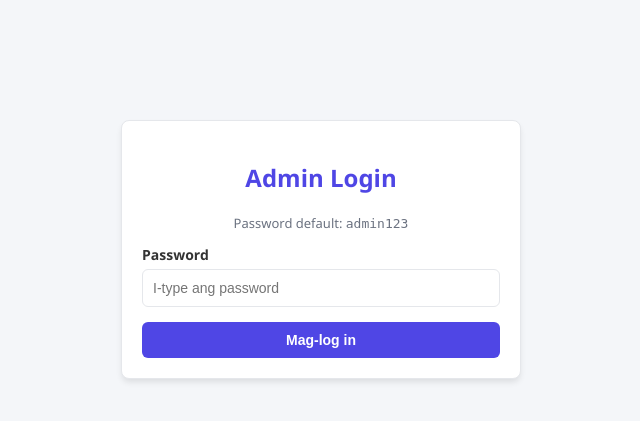
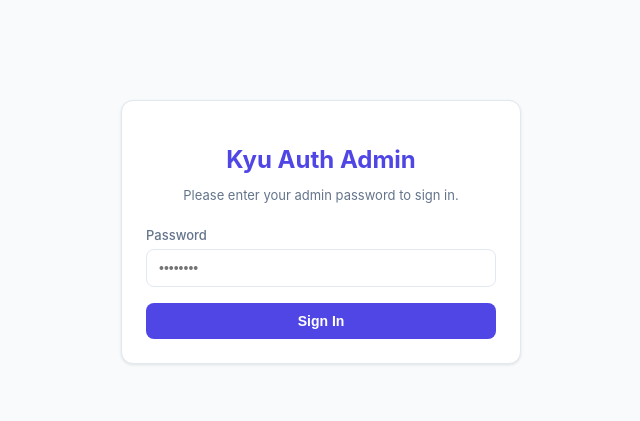
Before and after one commit to piemai/kyu-auth-api, a Flask app: page / in a window 1280 px wide. Shown: the top 421 px of the page, without its empty margins (319-959 px from the left). Run offline with Flask 3, Linux system fonts and the light colour scheme.

Commit message:
Update admin.html

```diff
--- a/templates/admin.html
+++ b/templates/admin.html
@@ -1,42 +1,48 @@
 <!DOCTYPE html>
-<html lang="tl">
+<html lang="en">
 <head>
     <meta charset="UTF-8">
     <meta name="viewport" content="width=device-width, initial-scale=1.0">
-    <title>Advanced Key Management Admin Panel</title>
+    <title>Kyu Auth - Admin Panel</title>
     <style>
         :root {
-            --bg-color: #f4f6f9;
+            --bg-color: #f8fafc;
             --card-bg: #ffffff;
-            --text-color: #333333;
+            --text-color: #1e293b;
+            --text-muted: #64748b;
             --primary-color: #4f46e5;
             --primary-hover: #4338ca;
             --danger-color: #ef4444;
             --danger-hover: #dc2626;
             --warning-color: #f59e0b;
             --warning-hover: #d97706;
-            --border-color: #e5e7eb;
-            --table-header: #f9fafb;
-            --code-bg: #f3f4f6;
+            --border-color: #e2e8f0;
+            --table-header: #f1f5f9;
+            --code-bg: #f1f5f9;
+            --badge-active-bg: #dcfce7;
+            --badge-active-text: #166534;
         }
 
         [data-theme="dark"] {
-            --bg-color: #111827;
-            --card-bg: #1f2937;
-            --text-color: #f9fafb;
+            --bg-color: #0f172a;
+            --card-bg: #1e293b;
+            --text-color: #f8fafc;
+            --text-muted: #94a3b8;
             --primary-color: #6366f1;
             --primary-hover: #4f46e5;
             --danger-color: #f87171;
             --danger-hover: #ef4444;
             --warning-color: #fbbf24;
             --warning-hover: #f59e0b;
-            --border-color: #374151;
-            --table-header: #374151;
-            --code-bg: #374151;
+            --border-color: #334155;
+            --table-header: #334155;
+            --code-bg: #334155;
+            --badge-active-bg: #064e3b;
+            --badge-active-text: #6ee7b7;
         }
 
         body {
-            font-family: 'Segoe UI', Tahoma, Geneva, Verdana, sans-serif;
+            font-family: 'Inter', 'Segoe UI', Tahoma, Geneva, Verdana, sans-serif;
             background-color: var(--bg-color);
             color: var(--text-color);
             margin: 0;
@@ -71,45 +83,75 @@
 
         .card {
             background-color: var(--card-bg);
-            border-radius: 8px;
-            box-shadow: 0 4px 6px -1px rgba(0, 0, 0, 0.1);
-            padding: 20px;
-            margin-bottom: 20px;
+            border-radius: 12px;
+            box-shadow: 0 1px 3px 0 rgba(0, 0, 0, 0.1);
+            padding: 24px;
+            margin-bottom: 24px;
             border: 1px solid var(--border-color);
         }
 
+        .card h3 {
+            margin-top: 0;
+            margin-bottom: 16px;
+            font-size: 16px;
+            font-weight: 600;
+        }
+
+        .form-grid {
+            display: grid;
+            grid-template-columns: 1fr 1fr;
+            gap: 16px;
+        }
+
+        @media (max-width: 600px) {
+            .form-grid {
+                grid-template-columns: 1fr;
+            }
+        }
+
         .form-group {
-            margin-bottom: 15px;
+            margin-bottom: 16px;
         }
 
         label {
             display: block;
-            margin-bottom: 5px;
-            font-weight: 600;
-            font-size: 14px;
+            margin-bottom: 6px;
+            font-weight: 500;
+            font-size: 13px;
+            color: var(--text-muted);
         }
 
-        input[type="text"], input[type="password"], input[type="date"] {
+        input[type="text"], input[type="password"], input[type="date"], select {
             width: 100%;
-            padding: 10px;
+            padding: 10px 12px;
             border: 1px solid var(--border-color);
-            border-radius: 6px;
+            border-radius: 8px;
             box-sizing: border-box;
             font-size: 14px;
             background-color: var(--card-bg);
             color: var(--text-color);
+            transition: border-color 0.2s;
+        }
+
+        input:focus, select:focus {
+            outline: none;
+            border-color: var(--primary-color);
         }
 
         button {
             background-color: var(--primary-color);
             color: white;
             border: none;
-            padding: 10px 15px;
-            border-radius: 6px;
+            padding: 10px 16px;
+            border-radius: 8px;
             cursor: pointer;
             font-weight: 600;
             font-size: 14px;
-            transition: background-color 0.2s;
+            transition: background-color 0.2s, transform 0.1s;
+        }
+
+        button:active {
+            transform: scale(0.98);
         }
 
         button:hover {
@@ -182,58 +242,63 @@
 <body data-theme="light">
 
     <!-- LOGIN SCREEN -->
-    <div id="loginScreen" class="container" style="max-width: 400px; margin-top: 100px;">
-        <div class="card">
-            <h2 style="text-align: center; color: var(--primary-color);">Admin Login</h2>
-            <p style="text-align: center; font-size: 13px; color: #6b7280;">Password default: <code>admin123</code></p>
-            <div class="form-group">
+    <div id="loginScreen" class="container" style="max-width: 400px; margin-top: 80px;">
+        <div class="card" style="text-align: center;">
+            <h2 style="color: var(--primary-color); margin-bottom: 8px;">Kyu Auth Admin</h2>
+            <p style="font-size: 13px; color: var(--text-muted); margin-bottom: 24px;">Please enter your admin password to sign in.</p>
+            <div class="form-group" style="text-align: left;">
                 <label for="loginPassword">Password</label>
-                <input type="password" id="loginPassword" placeholder="I-type ang password">
+                <input type="password" id="loginPassword" placeholder="••••••••" onkeypress="handleLoginEnter(event)">
             </div>
-            <button onclick="login()" style="width: 100%;">Mag-log in</button>
+            <button onclick="login()" style="width: 100%;">Sign In</button>
         </div>
     </div>
 
     <!-- MAIN ADMIN PANEL -->
     <div id="adminPanel" class="container hidden">
         <header>
-            <h1>Key Management Dashboard</h1>
+            <h1>⚡ Kyu Auth Dashboard</h1>
             <div class="header-actions">
-                <button class="btn-secondary" onclick="toggleTheme()">🌙 / ☀️ Mode</button>
+                <button class="btn-secondary" onclick="toggleTheme()">🌙 / ☀️</button>
                 <button class="btn-danger" onclick="logout()">Logout</button>
             </div>
         </header>
 
-        <!-- Form para sa Create / Update -->
+        <!-- Form for Create / Update -->
         <div class="card">
-            <h3 id="formTitle">Gumawa ng Bagong Key</h3>
-            <input type="hidden" id="editIndex" value="-1">
+            <h3 id="formTitle">Create New License Key</h3>
+            <input type="hidden" id="editKeyId" value="">
 
+            <div class="form-grid">
                 <div class="form-group">
-                <label for="keyOwner">Pangalan / May-ari</label>
-                <input type="text" id="keyOwner" placeholder="Hal. Juan Dela Cruz">
+                    <label for="keyOwner">Owner / Client Name</label>
+                    <input type="text" id="keyOwner" placeholder="e.g., John Doe">
                 </div>
                 <div class="form-group">
-                <label for="keyExpire">Expiration Date</label>
+                    <label for="keyExpire">Expiration Date (Optional)</label>
                     <input type="date" id="keyExpire">
-            </div>
-
-            <div style="display: flex; gap: 10px;">
-                <button id="saveBtn" onclick="saveKey()">Mag-generate / I-save</button>
-                <button id="cancelBtn" class="btn-secondary hidden" onclick="resetForm()">I-cancel</button>
                 </div>
             </div>
 
-        <!-- Listahan (Read & Delete / Edit) -->
+            <div style="display: flex; gap: 10px; margin-top: 8px;">
+                <button id="saveBtn" onclick="saveKey()">Generate Key</button>
+                <button id="cancelBtn" class="btn-secondary hidden" onclick="resetForm()">Cancel</button>
+            </div>
+        </div>
+
+        <!-- List (Read, Update, Delete) -->
         <div class="card">
-            <h3>Listahan ng mga Active Keys</h3>
+            <h3>License Keys List</h3>
+            <div class="table-responsive">
                 <table>
                     <thead>
                         <tr>
-                        <th>May-ari</th>
-                        <th>Key</th>
+                            <th>Owner</th>
+                            <th>License Key</th>
                             <th>Expiration</th>
-                        <th>Aksyon</th>
+                            <th>Device Bound</th>
+                            <th>Status</th>
+                            <th>Actions</th>
                         </tr>
                     </thead>
                     <tbody id="keyList">
@@ -242,24 +307,36 @@
                 </table>
             </div>
         </div>
+    </div>
 
     <script>
-        // Simple Auth & State Management
-        let keys = JSON.parse(localStorage.getItem('admin_keys_v2')) || [];
-        const DEFAULT_PASSWORD = "admin123";
+        let keys = [];
 
-        // Suriin kung naka-login na
         if (sessionStorage.getItem('is_logged_in') === 'true') {
             showAdminPanel();
         }
 
-        function login() {
-            const pass = document.getElementById('loginPassword').value;
-            if (pass === DEFAULT_PASSWORD) {
+        function handleLoginEnter(e) {
+            if (e.key === 'Enter') login();
+        }
+
+        async function login() {
+            const password = document.getElementById('loginPassword').value;
+            try {
+                const res = await fetch('/api/login', {
+                    method: 'POST',
+                    headers: { 'Content-Type': 'application/json' },
+                    body: JSON.stringify({ password })
+                });
+                const data = await res.json();
+                if (data.success) {
                     sessionStorage.setItem('is_logged_in', 'true');
                     showAdminPanel();
                 } else {
-                alert('Maling password! Subukan ang "admin123".');
+                    alert(data.message);
+                }
+            } catch (err) {
+                alert('Connection error with the server.');
             }
         }
 
@@ -273,96 +350,110 @@
         function showAdminPanel() {
             document.getElementById('loginScreen').classList.add('hidden');
             document.getElementById('adminPanel').classList.remove('hidden');
+            fetchKeys();
+        }
+
+        function toggleTheme() {
+            const body = document.body;
+            body.setAttribute('data-theme', body.getAttribute('data-theme') === 'light' ? 'dark' : 'light');
+        }
+
+        async function fetchKeys() {
+            try {
+                const res = await fetch('/api/keys');
+                const data = await res.json();
+                if (data.success) {
+                    keys = data.keys;
                     renderKeys();
                 }
-
-        // Theme Toggle
-        function toggleTheme() {
-            const body = document.body;
-            if (body.getAttribute('data-theme') === 'light') {
-                body.setAttribute('data-theme', 'dark');
-            } else {
-                body.setAttribute('data-theme', 'light');
+            } catch (err) {
+                console.error('Error fetching keys:', err);
             }
         }
 
-        // CRUD Operations
         function renderKeys() {
             const keyListElement = document.getElementById('keyList');
             keyListElement.innerHTML = '';
 
             if (keys.length === 0) {
-                keyListElement.innerHTML = `<tr><td colspan="4" class="empty-state">Wala pang nakatalang key.</td></tr>`;
+                keyListElement.innerHTML = `<tr><td colspan="6" class="empty-state">No keys found.</td></tr>`;
                 return;
             }
 
-            keys.forEach((item, index) => {
+            keys.forEach((item) => {
                 const row = document.createElement('tr');
                 row.innerHTML = `
-                    <td>${item.owner}</td>
+                    <td><strong>${item.owner}</strong></td>
                     <td><span class="key-text">${item.key}</span></td>
-                    <td>${item.expire || 'Walang Expiry'}</td>
+                    <td>${item.expire || 'Lifetime'}</td>
+                    <td><small style="color: var(--text-muted);">${item.device_id || 'Not bound'}</small></td>
+                    <td><span class="badge">${item.status}</span></td>
                     <td>
-                        <button class="btn-warning" onclick="editKey(${index})">Edit</button>
-                        <button class="btn-danger" onclick="deleteKey(${index})">Delete</button>
+                        <button class="btn-warning" onclick="editKey('${item.key}', '${item.owner}', '${item.expire}')">Edit</button>
+                        <button class="btn-danger" onclick="deleteKey('${item.key}')">Delete</button>
                     </td>
                 `;
                 keyListElement.appendChild(row);
             });
         }
 
-        function saveKey() {
-            const ownerInput = document.getElementById('keyOwner');
-            const expireInput = document.getElementById('keyExpire');
-            const editIndex = document.getElementById('editIndex').value;
+        async function saveKey() {
+            const owner = document.getElementById('keyOwner').value.trim() || 'No Name';
+            const expire = document.getElementById('keyExpire').value;
+            const editKeyId = document.getElementById('editKeyId').value;
 
-            const ownerName = ownerInput.value.trim() || 'Walang Pangalan';
-            const expireDate = expireInput.value;
-
-            if (editIndex === "-1") {
-                // CREATE
-                const randomPart1 = Math.random().toString(36).substring(2, 8).toUpperCase();
-                const randomPart2 = Math.random().toString(36).substring(2, 8).toUpperCase();
-                const newKey = `KEY-${randomPart1}-${randomPart2}`;
-
-                keys.push({ owner: ownerName, key: newKey, expire: expireDate });
+            try {
+                if (!editKeyId) {
+                    await fetch('/api/keys', {
+                        method: 'POST',
+                        headers: { 'Content-Type': 'application/json' },
+                        body: JSON.stringify({ owner, expire })
+                    });
                 } else {
-                // UPDATE
-                keys[editIndex].owner = ownerName;
-                keys[editIndex].expire = expireDate;
+                    await fetch(`/api/keys/${encodeURIComponent(editKeyId)}`, {
+                        method: 'PUT',
+                        headers: { 'Content-Type': 'application/json' },
+                        body: JSON.stringify({ owner, expire })
+                    });
+                }
+                resetForm();
+                fetchKeys();
+            } catch (err) {
+                alert('Error saving the key.');
+            }
         }
 
-            localStorage.setItem('admin_keys_v2', JSON.stringify(keys));
-            resetForm();
-            renderKeys();
-        }
+        function editKey(key, owner, expire) {
+            document.getElementById('keyOwner').value = owner;
+            document.getElementById('keyExpire').value = expire ? expire.split(' ')[0] : '';
+            document.getElementById('editKeyId').value = key;
 
-        function editKey(index) {
-            const item = keys[index];
-            document.getElementById('keyOwner').value = item.owner;
-            document.getElementById('keyExpire').value = item.expire || '';
-            document.getElementById('editIndex').value = index;
-
-            document.getElementById('formTitle').innerText = "I-update ang Key";
-            document.getElementById('saveBtn').innerText = "I-save ang Pagbabago";
+            document.getElementById('formTitle').innerText = `Update Key: ${key}`;
+            document.getElementById('saveBtn').innerText = "Save Changes";
             document.getElementById('cancelBtn').classList.remove('hidden');
+            window.scrollTo({ top: 0, behavior: 'smooth' });
         }
 
         function resetForm() {
             document.getElementById('keyOwner').value = '';
             document.getElementById('keyExpire').value = '';
-            document.getElementById('editIndex').value = "-1";
+            document.getElementById('editKeyId').value = '';
 
-            document.getElementById('formTitle').innerText = "Gumawa ng Bagong Key";
-            document.getElementById('saveBtn').innerText = "Mag-generate / I-save";
+            document.getElementById('formTitle').innerText = "Create New License Key";
+            document.getElementById('saveBtn').innerText = "Generate Key";
             document.getElementById('cancelBtn').classList.add('hidden');
         }
 
-        function deleteKey(index) {
-            if (confirm('Sigurado ka bang gusto mong tanggalin ang key na ito?')) {
-                keys.splice(index, 1);
-                localStorage.setItem('admin_keys_v2', JSON.stringify(keys));
-                renderKeys();
+        async function deleteKey(key) {
+            if (confirm(`Are you sure you want to delete the key "${key}"?`)) {
+                try {
+                    await fetch(`/api/keys/${encodeURIComponent(key)}`, {
+                        method: 'DELETE'
+                    });
+                    fetchKeys();
+                } catch (err) {
+                    alert('Error deleting the key.');
+                }
             }
         }
     </script>
```
Also changed, not shown: other parts of templates/admin.html (+39 -15 lines). Lines whose indentation alone changed are shown as unchanged.
